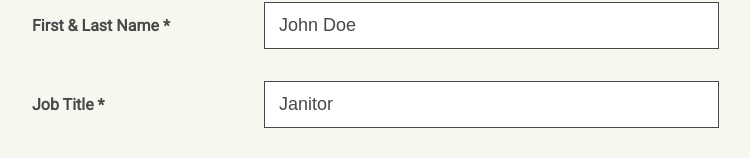
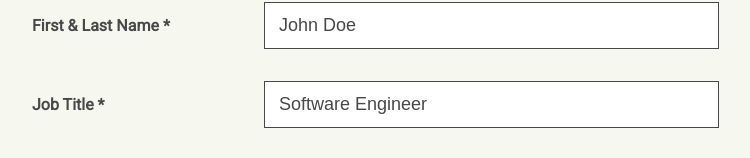
Before and after one commit to jchow-hedgedesk/email-signature-generator, a React (Create React App) app: page / in a window 1280 px wide. Shown: the part 564-722 px from the top of the page, without its empty margins (260-1010 px from the left). Built offline with nearby package versions, Linux system fonts and the light colour scheme.

Commit message:
fix typo + change job title

```diff
--- a/src/App.js
+++ b/src/App.js
@@ -115,7 +115,7 @@ const InputToolTip = styled.div`
 
 const userData = {
   name: "John Doe",
-  job: "Janitor",
+  job: "Software Engineer",
   email: "john@pangea.io",
   phone: "+1 619 777 8888",
   calendly: "https://calendly.com/john-pangea",
@@ -300,7 +300,7 @@ export default function App() {
               </li>
               <li>Copy (Ctrl + C or Cmd + C)</li>
               <li>
-                Naviagte to <b>Gmail - Settings - Signature</b>
+                Navigate to <b>Gmail - Settings - Signature</b>
               </li>
               <li>Paste (Ctrl + V or Cmd + V)</li>
             </ol>
```
